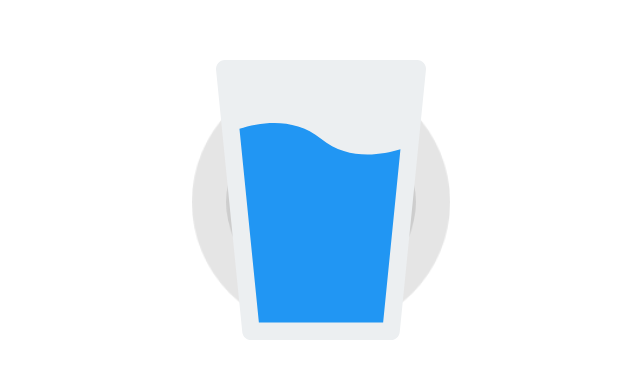
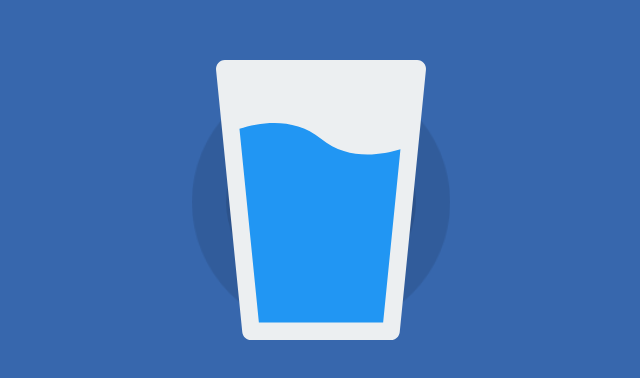
Before and after one commit to tomaszjader/hydrapp, a website built with webpack: page src/pages/index.html in a window 1280 px wide. Shown: the part 198-576 px from the top of the page, without its empty margins (319-959 px from the left). Built offline with nearby package versions, Linux system fonts and the light colour scheme.

Commit message:
set old background

```diff
--- a/src/scss/_variables.scss
+++ b/src/scss/_variables.scss
@@ -1 +1 @@
-$wtf: #fff;
+$wtf: #3767AD;
```
